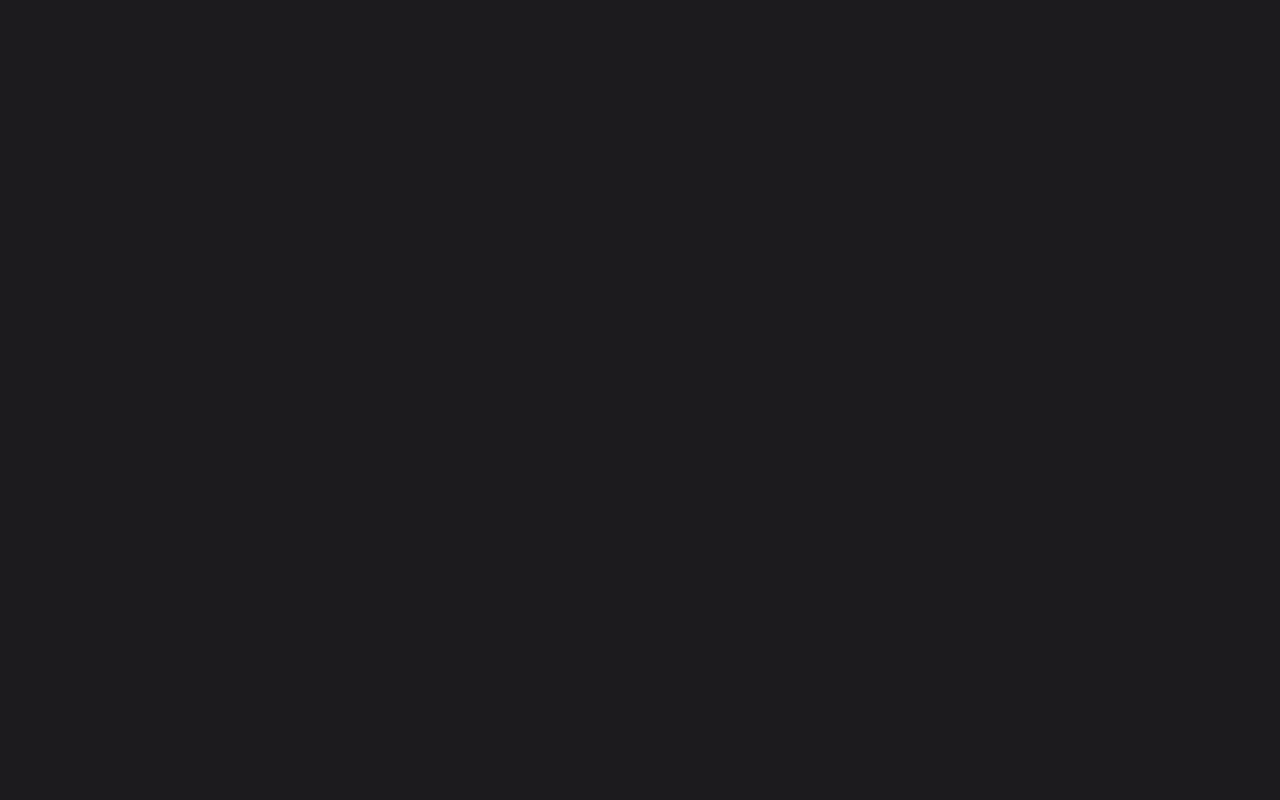
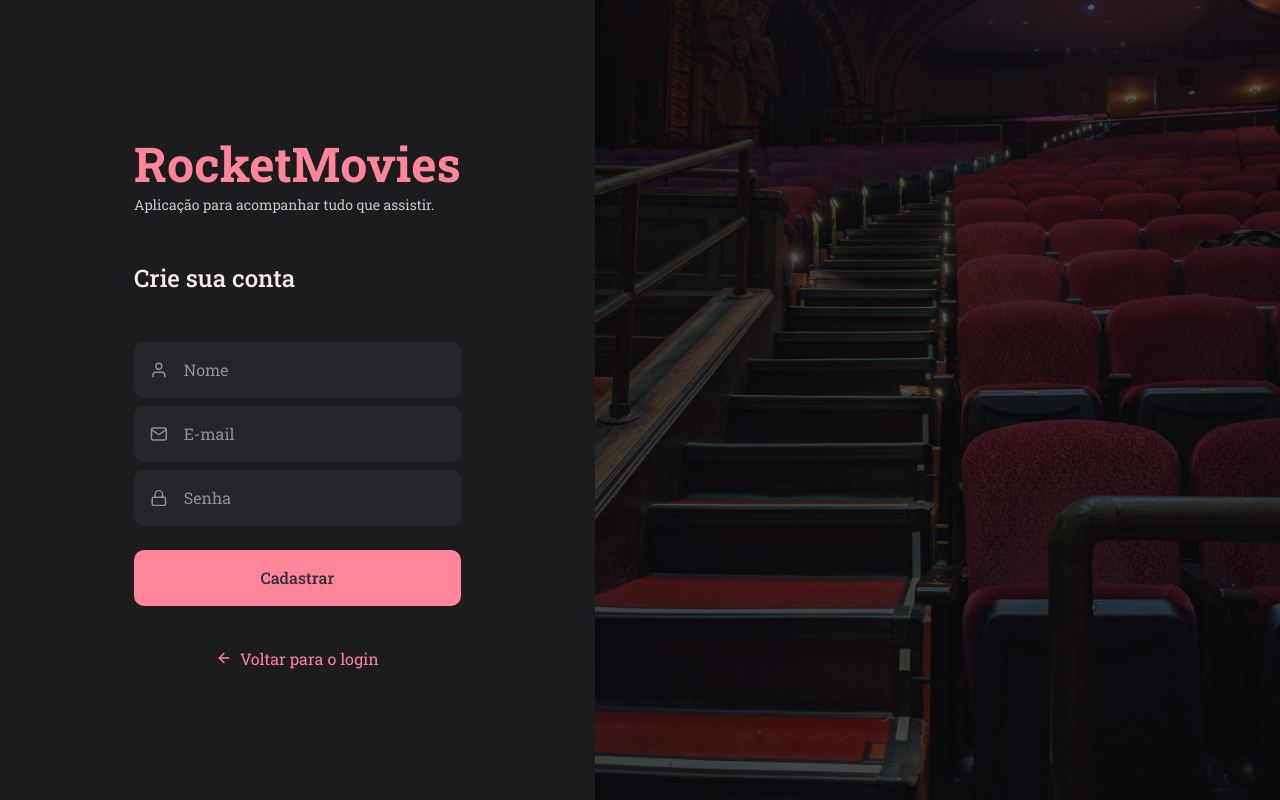
Before and after one commit to viniciusbecaleti/rocketmovies, a React (Vite) app in the folder client/: page /register in a window 1280 px wide. Before the commit this address had no page. Built offline with nearby package versions, Linux system fonts and the light colour scheme.

Commit message:
feat: add SignUp page

```diff
--- /dev/null
+++ b/client/src/pages/SignUp/index.tsx
@@ -0,0 +1,34 @@
+import { FiMail, FiLock, FiArrowLeft, FiUser } from 'react-icons/fi'
+
+import { Background, Form, Login, SignInContainer } from './styles'
+
+import { Input } from '../../components/Input'
+import { Button } from '../../components/Button'
+import { Link } from '../../components/Link'
+
+export function SignUp() {
+  return (
+    <SignInContainer>
+      <Login>
+        <h1>RocketMovies</h1>
+        <p>Aplicação para acompanhar tudo que assistir.</p>
+
+        <h2>Crie sua conta</h2>
+
+        <Form>
+          <Input icon={FiUser} type="text" placeholder="Nome" />
+          <Input icon={FiMail} type="email" placeholder="E-mail" />
+          <Input icon={FiLock} type="password" placeholder="Senha" />
+          <Button type="submit">Cadastrar</Button>
+        </Form>
+
+        <Link to="/">
+          <FiArrowLeft />
+          Voltar para o login
+        </Link>
+      </Login>
+
+      <Background />
+    </SignInContainer>
+  )
+}
--- /dev/null
+++ b/client/src/pages/SignUp/styles.ts
@@ -0,0 +1,90 @@
+import styled from 'styled-components'
+import { rgba } from 'polished'
+
+import background from '../../assets/background.jpg'
+
+export const SignInContainer = styled.div`
+  max-width: 1920rem;
+  min-height: 100vh;
+  max-height: 1080rem;
+  margin: 0 auto;
+
+  display: flex;
+`
+
+export const Login = styled.div`
+  display: flex;
+  flex-direction: column;
+  justify-content: center;
+
+  padding-inline: 134rem;
+
+  > h1 {
+    font-size: clamp(24rem, 10vw, 48rem);
+    color: ${({ theme }) => theme['pink-500']};
+  }
+
+  > p {
+    font-size: 14rem;
+    color: ${({ theme }) => theme['gray-300']};
+  }
+
+  > h2 {
+    margin-block: 48rem;
+    font-weight: 500;
+  }
+
+  > a {
+    align-self: center;
+    margin-top: 42rem;
+  }
+
+  @media (max-width: 1024px) {
+    flex: 1;
+    padding-inline: 16rem;
+    padding-block: 16px 32rem;
+    align-items: center;
+    text-align: center;
+
+    background: ${({ theme }) => `
+      linear-gradient(
+        0deg,
+        ${rgba(theme['gray-900'], 1)} 10%,
+        ${rgba(theme['gray-900'], 0.7)} 100%
+      ),
+      url(${background}) no-repeat center/cover
+    `};
+  }
+`
+
+export const Form = styled.form`
+  width: 100%;
+
+  > div + div {
+    margin-top: 8rem;
+  }
+
+  > button {
+    margin-top: 24rem;
+  }
+
+  @media (max-width: 1024px) {
+    max-width: 340rem;
+  }
+`
+
+export const Background = styled.div`
+  flex: 1;
+  background: ${({ theme }) => `
+    linear-gradient(
+      0deg,
+      ${rgba(theme['gray-900'], 0.7)},
+      ${rgba(theme['gray-900'], 0.7)}
+    ),
+    url(${background}) no-repeat center/cover
+  `};
+
+  @media (max-width: 1024px) {
+    display: none;
+  }
+`
--- a/client/src/routes/auth.routes.tsx
+++ b/client/src/routes/auth.routes.tsx
@@ -1,11 +1,13 @@
 import { Routes, Route } from 'react-router-dom'
 
 import { SignIn } from '../pages/SignIn'
+import { SignUp } from '../pages/SignUp'
 
 export function AuthRoutes() {
   return (
     <Routes>
       <Route path="/" element={<SignIn />} />
+      <Route path="/register" element={<SignUp />} />
     </Routes>
   )
 }
```
